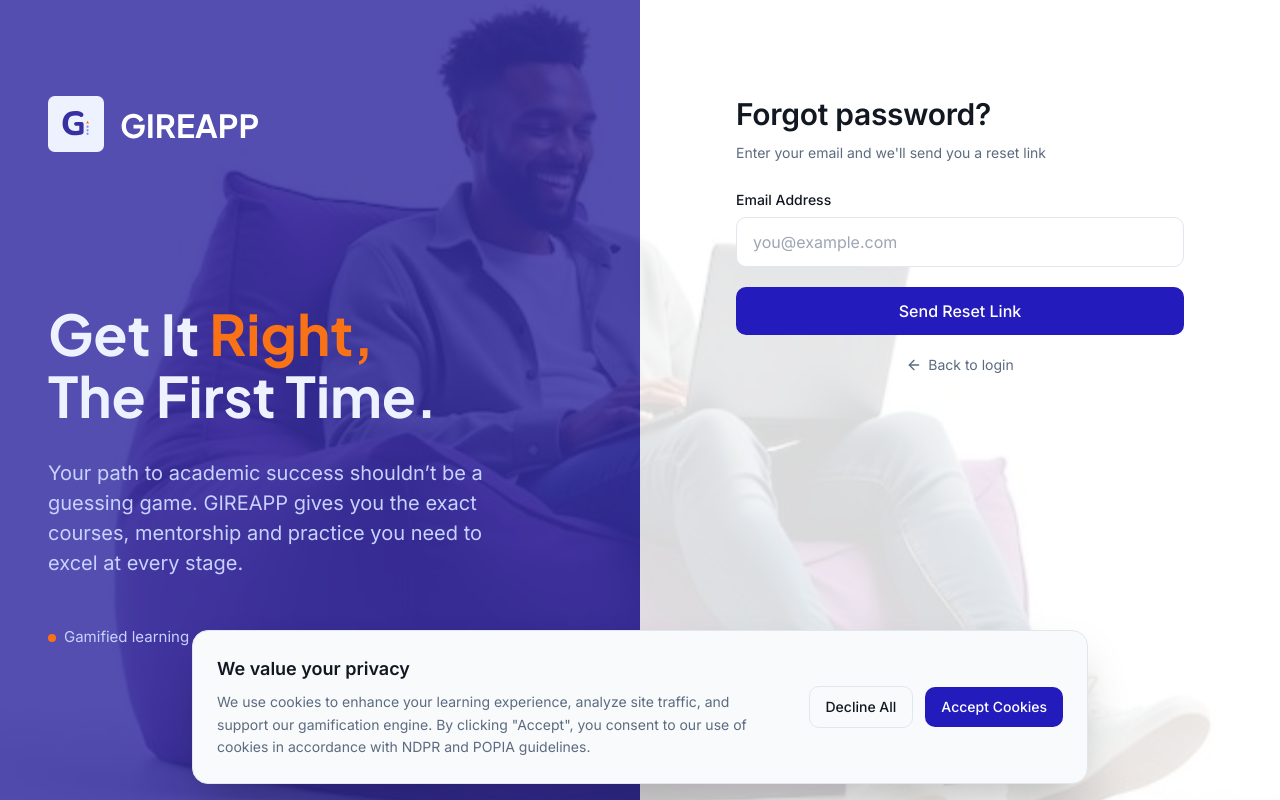
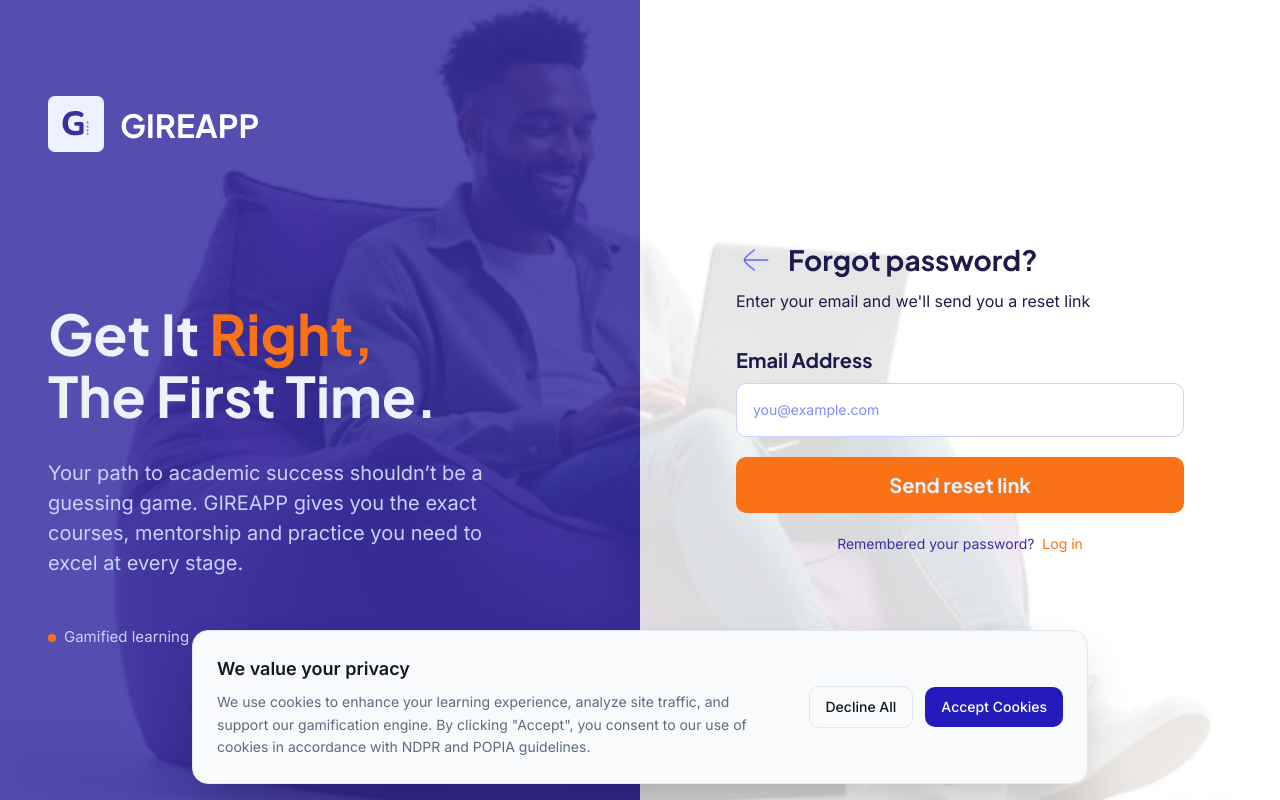
Before and after one commit to gireapp/gireapp-frontend, a Next.js app: page /forgot-password in a window 1280 px wide. Built offline with nearby package versions, Linux system fonts and the light colour scheme; no server answers.

Commit message:
feat: overhaul authentication pages with new header component and updated form styling and validation

```diff
--- a/src/app/(auth)/forgot-password/page.tsx
+++ b/src/app/(auth)/forgot-password/page.tsx
@@ -1,20 +1,21 @@
-import type { Metadata } from 'next';
-import { ForgotPasswordForm } from '@/features/auth/forgot-password-form';
+import type { Metadata } from "next";
+import { ForgotPasswordForm } from "@/features/auth/forgot-password-form";
+import { AuthPageHeader } from "@/components/shared/auth-page-header";
 
 export const metadata: Metadata = {
-  title: 'Forgot Password',
-  description: 'Reset your GIREAPP password.',
+  title: "Forgot Password",
+  description: "Reset your GIREAPP password.",
 };
 
 export default function ForgotPasswordPage() {
   return (
-    <div className="space-y-6">
-      <div className="space-y-2">
-        <h1 className="text-h2 text-foreground">Forgot password?</h1>
-        <p className="text-body-sm text-muted-foreground">
-          Enter your email and we&apos;ll send you a reset link
-        </p>
-      </div>
+    <div className="w-full max-w-[490px] mx-auto flex flex-col gap-8 lg:min-h-[calc(100vh-200px)] justify-center">
+      <AuthPageHeader
+        title="Forgot password?"
+        subtitle="Enter your email and we'll send you a reset link"
+        backHref="/login"
+        backLabel="Go back to log in"
+      />
       <ForgotPasswordForm />
     </div>
   );
--- a/src/app/(auth)/reset-password/page.tsx
+++ b/src/app/(auth)/reset-password/page.tsx
@@ -1,22 +1,27 @@
-import type { Metadata } from 'next';
-import { ResetPasswordForm } from '@/features/auth/reset-password-form';
-import { Suspense } from 'react';
+import type { Metadata } from "next";
+import { Suspense } from "react";
+import { ResetPasswordForm } from "@/features/auth/reset-password-form";
+import { AuthPageHeader } from "@/components/shared/auth-page-header";
 
 export const metadata: Metadata = {
-  title: 'Reset Password',
-  description: 'Create a new password for your GIREAPP account.',
+  title: "Reset Password",
+  description: "Create a new password for your GIREAPP account.",
 };
 
 export default function ResetPasswordPage() {
   return (
-    <div className="space-y-6">
-      <div className="space-y-2">
-        <h1 className="text-h2 text-foreground">Create new password</h1>
-        <p className="text-body-sm text-muted-foreground">
-          Your new password must be different from previous used passwords.
-        </p>
-      </div>
-      <Suspense fallback={<div className="h-[300px] w-full animate-pulse bg-muted rounded-lg" />}>
+    <div className="w-full max-w-[490px] mx-auto flex flex-col gap-8 lg:min-h-[calc(100vh-200px)] justify-center">
+      <AuthPageHeader
+        title="Create new password"
+        subtitle="Your new password must be different from previously used passwords"
+        backHref="/login"
+        backLabel="Go back to log in"
+      />
+      <Suspense
+        fallback={
+          <div className="h-[300px] w-full animate-pulse bg-indigo-100 rounded-lg" />
+        }
+      >
         <ResetPasswordForm />
       </Suspense>
     </div>
--- /dev/null
+++ b/src/components/shared/auth-page-header.tsx
@@ -0,0 +1,93 @@
+// ─────────────────────────────────────────────────
+// GIREAPP — Auth Page Header
+// Back control + title + subtitle, shared by auth screens
+// ─────────────────────────────────────────────────
+
+import Link from "next/link";
+
+// The back control is a link when it leaves the flow and a button when it steps
+// backwards within one (register). Exactly one of the two is always supplied.
+type BackNavigation =
+  | { backHref: string; onBack?: never }
+  | { onBack: () => void; backHref?: never };
+
+type AuthPageHeaderProps = {
+  title: string;
+  subtitle: string;
+  backLabel: string;
+  className?: string;
+} & BackNavigation;
+
+const BACK_CONTROL_CLASSNAME =
+  "relative h-6 w-6 lg:h-10 lg:w-10 shrink-0 hover:bg-indigo-50/50 rounded-lg transition-colors flex items-center justify-center cursor-pointer";
+
+function BackArrowIcon() {
+  return (
+    <svg
+      className="w-full h-full"
+      viewBox="0 0 40 40"
+      fill="none"
+      xmlns="http://www.w3.org/2000/svg"
+      aria-hidden="true"
+    >
+      <path
+        d="M9.1665 20.0034H31.6665"
+        stroke="#6366F1"
+        strokeWidth="1.5"
+        strokeLinecap="round"
+        strokeLinejoin="round"
+      />
+      <path
+        d="M18.3334 30.0033C18.3334 30.0033 8.33351 22.6383 8.3335 20.0031C8.33348 17.3679 18.3335 10.0032 18.3335 10.0032"
+        stroke="#6366F1"
+        strokeWidth="1.5"
+        strokeLinecap="round"
+        strokeLinejoin="round"
+      />
+    </svg>
+  );
+}
+
+export function AuthPageHeader({
+  title,
+  subtitle,
+  backLabel,
+  className,
+  backHref,
+  onBack,
+}: AuthPageHeaderProps) {
+  return (
+    <div
+      className={`inline-flex w-full max-w-[466px] flex-col items-start gap-2${
+        className ? ` ${className}` : ""
+      }`}
+    >
+      <div className="inline-flex items-center justify-start gap-3">
+        {backHref ? (
+          <Link
+            href={backHref}
+            className={BACK_CONTROL_CLASSNAME}
+            aria-label={backLabel}
+          >
+            <BackArrowIcon />
+          </Link>
+        ) : (
+          <button
+            type="button"
+            onClick={onBack}
+            className={BACK_CONTROL_CLASSNAME}
+            aria-label={backLabel}
+          >
+            <BackArrowIcon />
+          </button>
+        )}
+        <h1 className="flex flex-col justify-center text-[20px] lg:text-[28px] font-bold text-indigo-950 font-heading break-words">
+          {title}
+        </h1>
+      </div>
+      <p className="w-full text-[14px] lg:text-[16px] text-indigo-950 font-sans font-normal break-words">
+        {subtitle}
+      </p>
+    </div>
+  );
+}
--- a/src/features/auth/forgot-password-form.tsx
+++ b/src/features/auth/forgot-password-form.tsx
@@ -1,29 +1,60 @@
-'use client';
+"use client";
 
-import { useActionState } from 'react';
-import Link from 'next/link';
-import { Loader2, ArrowLeft, CheckCircle } from 'lucide-react';
-import { forgotPasswordAction } from '@/features/auth/actions';
-import type { ApiResponse } from '@gireapp/shared';
+import { useActionState } from "react";
+import Link from "next/link";
+import { Loader2 } from "lucide-react";
+import { forgotPasswordAction } from "@/features/auth/actions";
+import type { ApiResponse } from "@gireapp/shared";
 
 const initialState: ApiResponse = { success: false };
 
+function SuccessCheck() {
+  return (
+    <svg
+      className="h-5 w-5 shrink-0"
+      viewBox="0 0 20 20"
+      fill="none"
+      xmlns="http://www.w3.org/2000/svg"
+      aria-hidden="true"
+    >
+      <circle cx="10" cy="10" r="8.333" fill="#22C55E" />
+      <path
+        d="M6.667 10.417L8.75 12.5l4.583-4.583"
+        stroke="#FFFFFF"
+        strokeWidth="1.5"
+        strokeLinecap="round"
+        strokeLinejoin="round"
+      />
+    </svg>
+  );
+}
+
 export function ForgotPasswordForm() {
-  const [state, formAction, isPending] = useActionState(forgotPasswordAction, initialState);
+  const [state, formAction, isPending] = useActionState(
+    forgotPasswordAction,
+    initialState,
+  );
 
   return (
     <form action={formAction} className="space-y-5">
       {state.success && (
-        <div className="flex items-start gap-3 p-4 bg-emerald-50 dark:bg-emerald-900/20 border border-emerald-200 dark:border-emerald-800 rounded-lg" role="alert">
-          <CheckCircle className="w-5 h-5 text-emerald-600 dark:text-emerald-400 mt-0.5 shrink-0" aria-hidden="true" />
-          <p className="text-sm text-emerald-700 dark:text-emerald-300">
-            If an account exists with that email, a reset link has been sent. Check your inbox.
+        <div
+          className="flex items-start gap-3 p-4 bg-green-50 border border-green-200 rounded-lg"
+          role="alert"
+        >
+          <SuccessCheck />
+          <p className="text-[12px] lg:text-[14px] font-sans text-indigo-950">
+            If an account exists with that email, a reset link has been sent.
+            Check your inbox.
           </p>
         </div>
       )}
 
-      <div className="space-y-1.5">
-        <label htmlFor="forgot-email" className="text-sm font-medium text-foreground">
+      <div className="flex flex-col gap-2">
+        <label
+          htmlFor="forgot-email"
+          className="text-[16px] lg:text-[20px] font-heading font-bold text-indigo-950 break-words"
+        >
           Email Address
         </label>
         <input
@@ -33,32 +64,53 @@ export function ForgotPasswordForm() {
           required
           autoComplete="email"
           placeholder="you@example.com"
-          className="w-full px-4 py-3 bg-background border border-input rounded-lg text-foreground placeholder:text-muted-foreground/60 focus:outline-none focus:ring-2 focus:ring-ring focus:border-transparent transition-shadow"
+          className="w-full h-[54px] px-3 lg:px-4 bg-white rounded-lg border border-indigo-200 text-indigo-950 placeholder:text-indigo-400 text-[12px] lg:text-[14px] font-sans font-normal break-words focus:outline-none focus:ring-2 focus:ring-indigo-400 transition-shadow"
+          aria-describedby={
+            state.errors?.email ? "forgot-email-error" : undefined
+          }
+          aria-invalid={state.errors?.email ? "true" : undefined}
         />
+        {state.errors?.email && (
+          <p
+            id="forgot-email-error"
+            className="text-sm text-destructive"
+            role="alert"
+          >
+            {state.errors.email[0]}
+          </p>
+        )}
       </div>
+
+      {state.error && (
+        <p className="text-sm text-destructive text-center" role="alert">
+          {state.error}
+        </p>
+      )}
 
       <button
         type="submit"
         disabled={isPending}
-        className="w-full flex items-center justify-center gap-2 px-6 py-3 bg-primary text-primary-foreground rounded-lg font-medium hover:opacity-90 transition-opacity disabled:opacity-50 disabled:cursor-not-allowed"
+        className="w-full flex items-center justify-center gap-2 h-[54px] lg:h-[56px] mt-8 bg-coral-500 text-indigo-50 rounded-lg text-[16px] lg:text-[20px] font-heading font-bold hover:bg-coral-600 transition-colors disabled:opacity-50 disabled:cursor-not-allowed"
       >
         {isPending ? (
           <>
-            <Loader2 className="w-4 h-4 animate-spin" aria-hidden="true" />
+            <Loader2 className="w-5 h-5 animate-spin" aria-hidden="true" />
             Sending...
           </>
         ) : (
-          'Send Reset Link'
+          "Send reset link"
         )}
       </button>
 
-      <Link
-        href="/login"
-        className="flex items-center justify-center gap-1.5 text-sm text-muted-foreground hover:text-foreground transition-colors"
-      >
-        <ArrowLeft className="w-4 h-4" aria-hidden="true" />
-        Back to login
-      </Link>
+      <p className="text-center text-[12px] lg:text-[14px] font-sans text-indigo-800 mt-3">
+        Remembered your password?{" "}
+        <Link
+          href="/login"
+          className="text-coral-500 font-normal hover:underline ml-1"
+        >
+          Log in
+        </Link>
+      </p>
     </form>
   );
 }
```
Also changed, not shown: src/features/auth/reset-password-form.tsx (+131 -44 lines).
